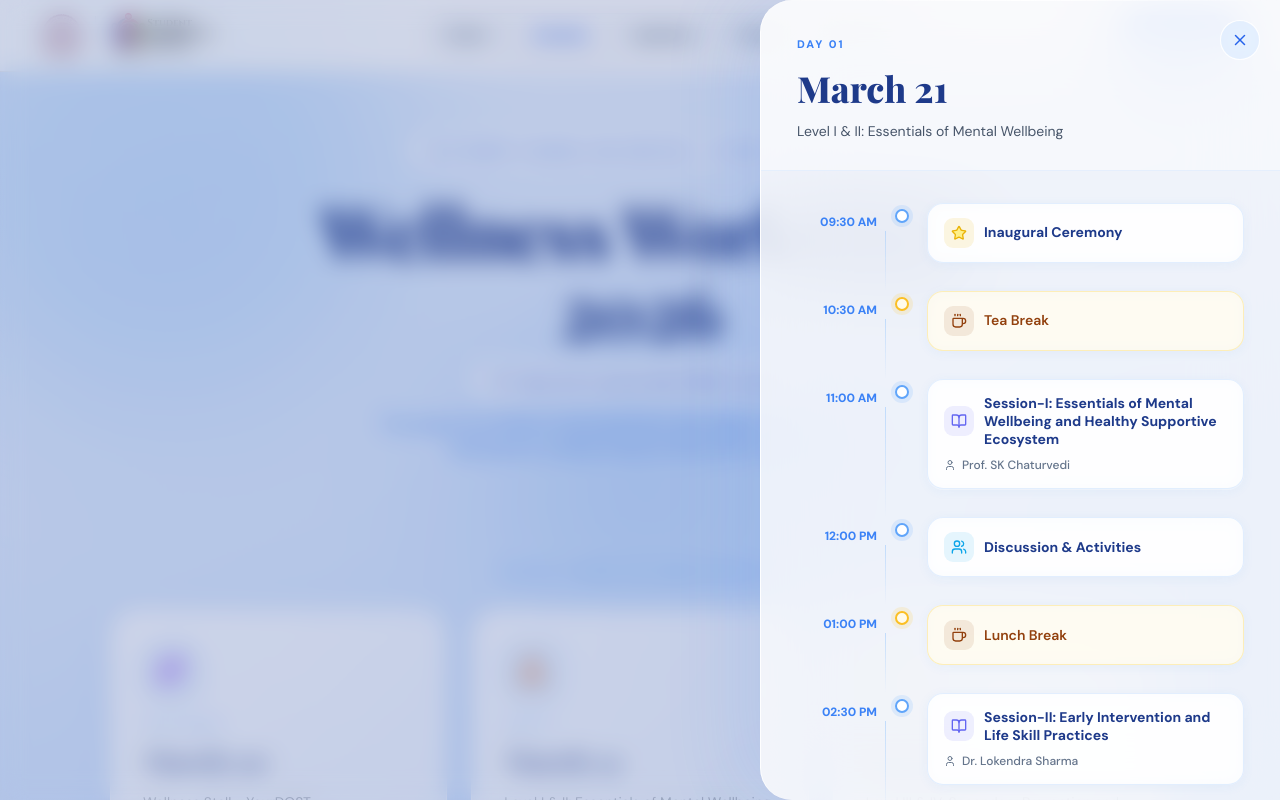
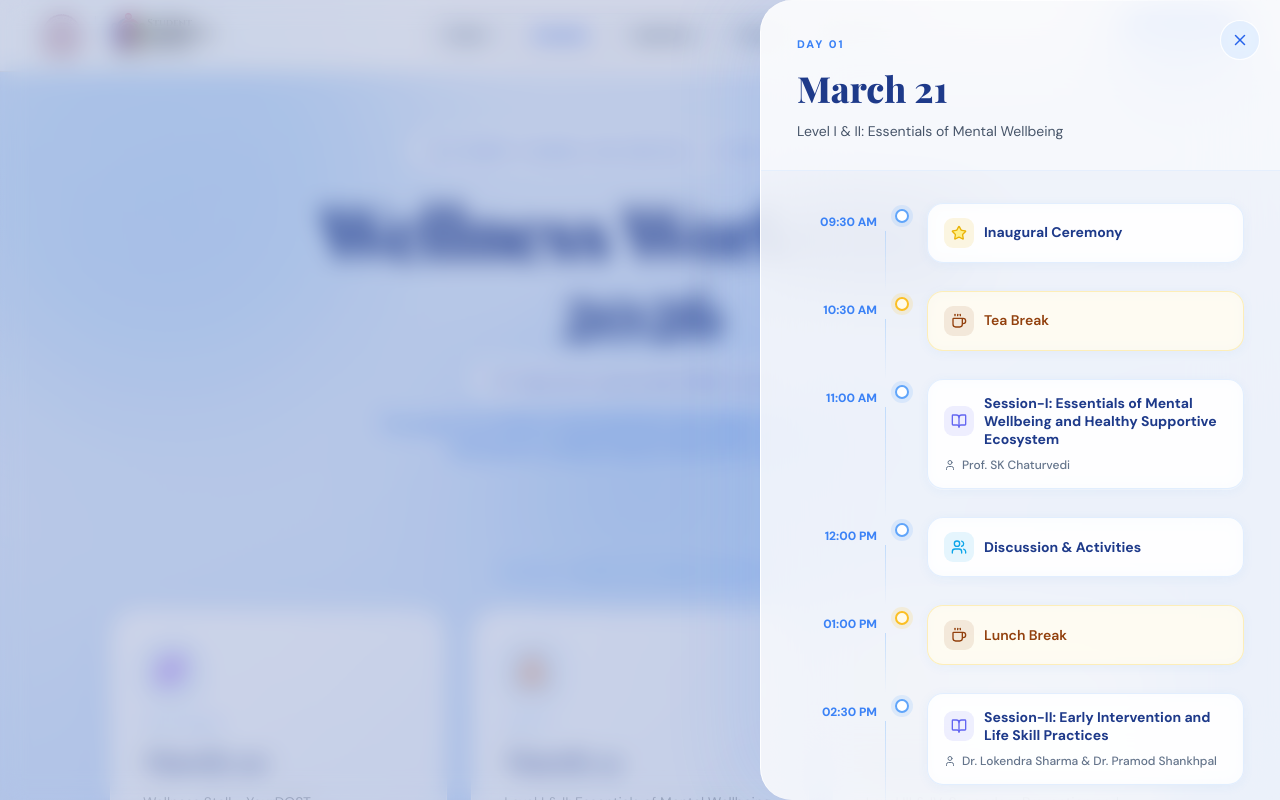
Before and after one commit to SuryanshDixit/scs-wellness-workshop-2026, a Next.js app: page /schedule in a window 1280 px wide. Both pictures are taken after a click on the element 639 px from the left and 760 px from the top of the page. Shown: the top 800 px of the page. Built offline with nearby package versions, Linux system fonts and the light colour scheme; a web font is replaced by a local one.

Commit message:
Update speaker details for Session-II

```diff
--- a/src/app/schedule/page.js
+++ b/src/app/schedule/page.js
@@ -51,7 +51,7 @@ export default function WellnessDrawerSchedule() {
         { time: "11:00 AM", title: "Session-I: Essentials of Mental Wellbeing and Healthy Supportive Ecosystem", speaker: "Prof. SK Chaturvedi",  icon: <BookOpen      size={16} color="#6366F1" />,                 pillBg: "rgba(99,102,241,0.10)" },
         { time: "12:00 PM", title: "Discussion & Activities",                                                           icon: <Users         size={16} color="#0EA5E9" />,                 pillBg: "rgba(14,165,233,0.10)" },
         { time: "01:00 PM", title: "Lunch Break",           isBreak: true,                                             icon: <Coffee        size={16} color="#92400E" />,                 pillBg: "rgba(146,64,14,0.10)"  },
-        { time: "02:30 PM", title: "Session-II: Early Intervention and Life Skill Practices",            speaker: "Dr. Lokendra Sharma",            icon: <BookOpen      size={16} color="#6366F1" />,                 pillBg: "rgba(99,102,241,0.10)" },
+        { time: "02:30 PM", title: "Session-II: Early Intervention and Life Skill Practices",            speaker: "Dr. Lokendra Sharma & Dr. Pramod Shankhpal",            icon: <BookOpen      size={16} color="#6366F1" />,                 pillBg: "rgba(99,102,241,0.10)" },
         { time: "3:30 PM", title: "Discussion & Activities",
           icon: <Users size={16} color="#0EA5E9" />,
           pillBg: "rgba(14,165,233,0.10)" },
```
